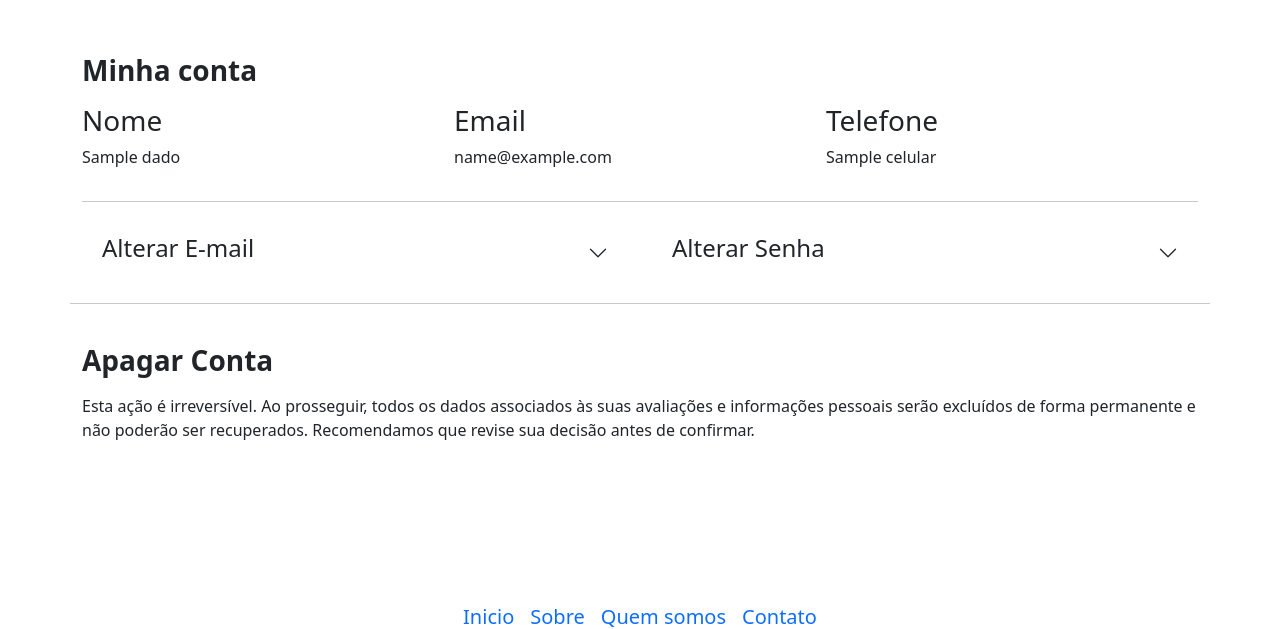
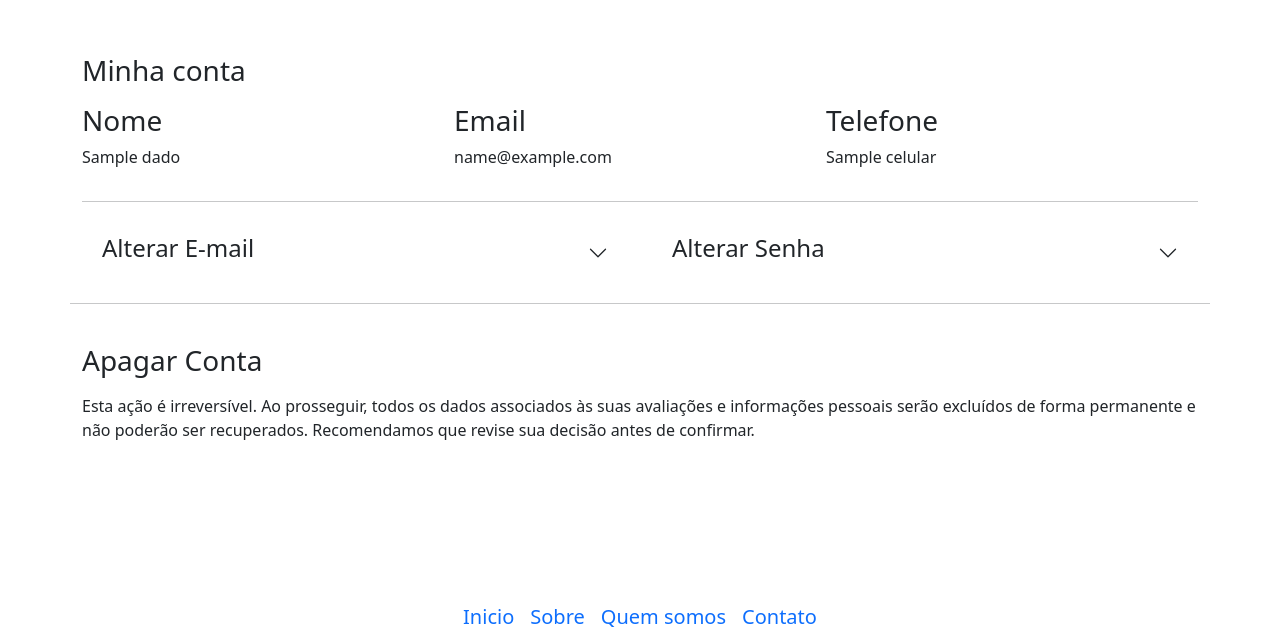
Before and after one commit to leobalbino2/Protocolo-Rural-II-Semestre, a PHP site: template protocolo-rural-ii/views/minhaConta.php in a window 1280 px wide. Shown: the part 66-695 px from the top of the page. Run offline with PHP 8.4, Linux system fonts and the light colour scheme; the template is opened without the code that fills it: most values are stand-ins (such as "Sample title", 1, 10 or a date in 2020).

Commit message:
Atualizações no código.

```diff
--- a/protocolo-rural-ii/views/comoUsar.php
+++ b/protocolo-rural-ii/views/comoUsar.php
@@ -6,7 +6,7 @@
       <!------------------------------------------- Início ------------------------------------------->
       <div class="container mt-5 pt-5 pb-5">
 
-        <h3 class="fw-bold pb-2 mt-4">Como Usar</h3>
+        <h3 class="pb-2 mt-4">Como Usar</h3>
 
         <div class="borda-verde"> </div>
 
--- a/protocolo-rural-ii/views/minhaConta.php
+++ b/protocolo-rural-ii/views/minhaConta.php
@@ -5,7 +5,7 @@
 <main>
       <!------------------------------------------- Início ------------------------------------------->
       <div class="container mt-5 pt-5 pb-5">
-        <h3 class="fw-bold pb-2 mt-4">Minha conta</h3>
+        <h3 class="pb-2 mt-4">Minha conta</h3>
         <div class="borda-verde"> </div>
 
         <div class="d-flex flex-row">
@@ -102,7 +102,7 @@
 
         <!------------------------------------------- Apagar Conta ------------------------------------------->
 
-        <h3 class="fw-bold pb-2 mt-4">Apagar Conta</h3>
+        <h3 class="pb-2 mt-4">Apagar Conta</h3>
         <p>
           Esta ação é irreversível. Ao prosseguir, todos os dados associados às
           suas avaliações e informações pessoais serão excluídos de forma
--- a/protocolo-rural-ii/views/painel.php
+++ b/protocolo-rural-ii/views/painel.php
@@ -5,7 +5,7 @@
 <main>
   <div class="container mt-5 pt-5 pb-5">
     <div class="d-flex justify-content-between align-items-center">
-      <h3 class="fw-bold pb-2 mt-4">Painel de Avaliações</h3>
+      <h3 class="pb-2 mt-4">Painel de Avaliações</h3>
       <!-- Corrigido: href="#" só abre o modal -->
       <a class="btn btn-sbmt2" data-bs-toggle="modal" data-bs-target="#criarAvaliacao">Criar Nova Avaliação</a>
     </div>
@@ -73,6 +73,3 @@
     </div>
   </div>
 </main>
-
-<!-- Inclua o JS no final da página -->
-<script src="./assets/scripts/painel.js"></script>
```
